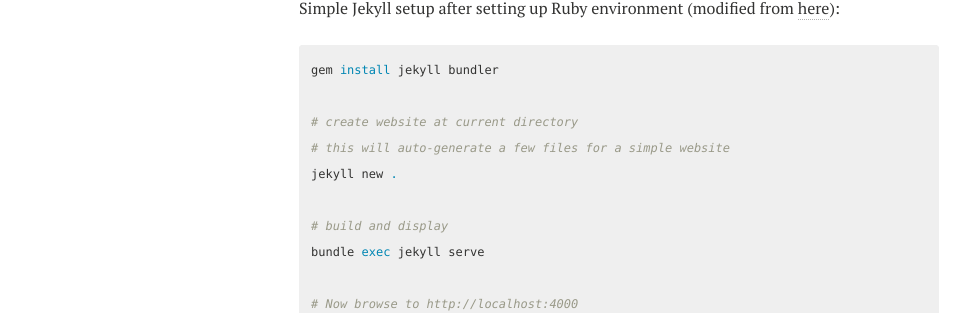
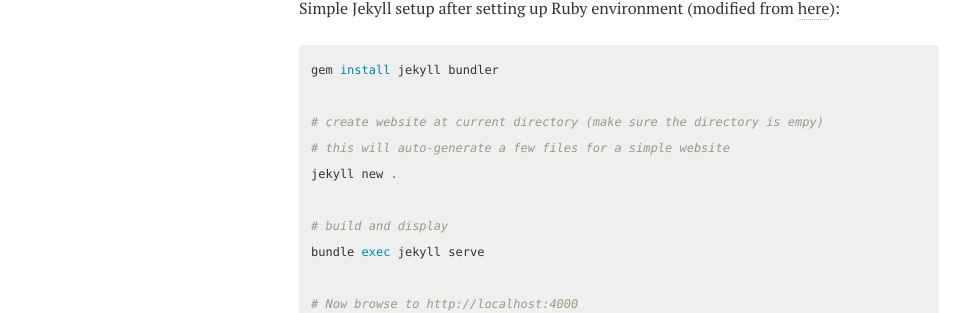
Before and after one commit to ebezzam/ebezzam.github.io, a Jekyll site: the page built from _posts/2018-07-11-site-setup.markdown, in a window 1280 px wide and 900 px high, scrolled down 450 px. Shown: the part 145-458 px from the top of the window, without its empty margins (21-991 px from the left). Built offline with Jekyll 4.4.1, drawn with Linux system fonts in a browser that asks for light colours; nearby versions of some CDN libraries.

Commit message:
Update 2018-07-11-site-setup.markdown
The simple website needs to created in an empty directory.

````diff
--- a/_posts/2018-07-11-site-setup.markdown
+++ b/_posts/2018-07-11-site-setup.markdown
@@ -29,7 +29,7 @@ Simple Jekyll setup after setting up Ruby environment (modified from [here](http
 ```bash
 gem install jekyll bundler
 
-# create website at current directory
+# create website at current directory (make sure the directory is empy)
 # this will auto-generate a few files for a simple website
 jekyll new .
 
````
